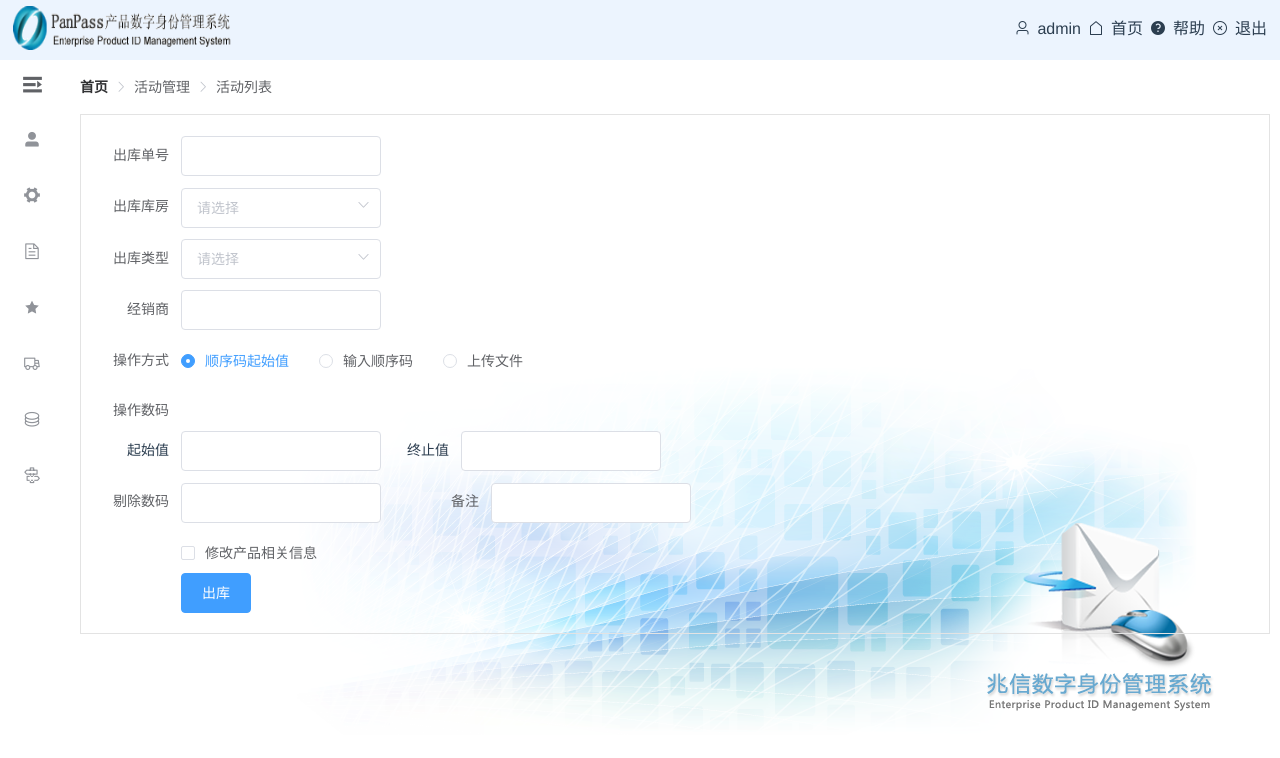
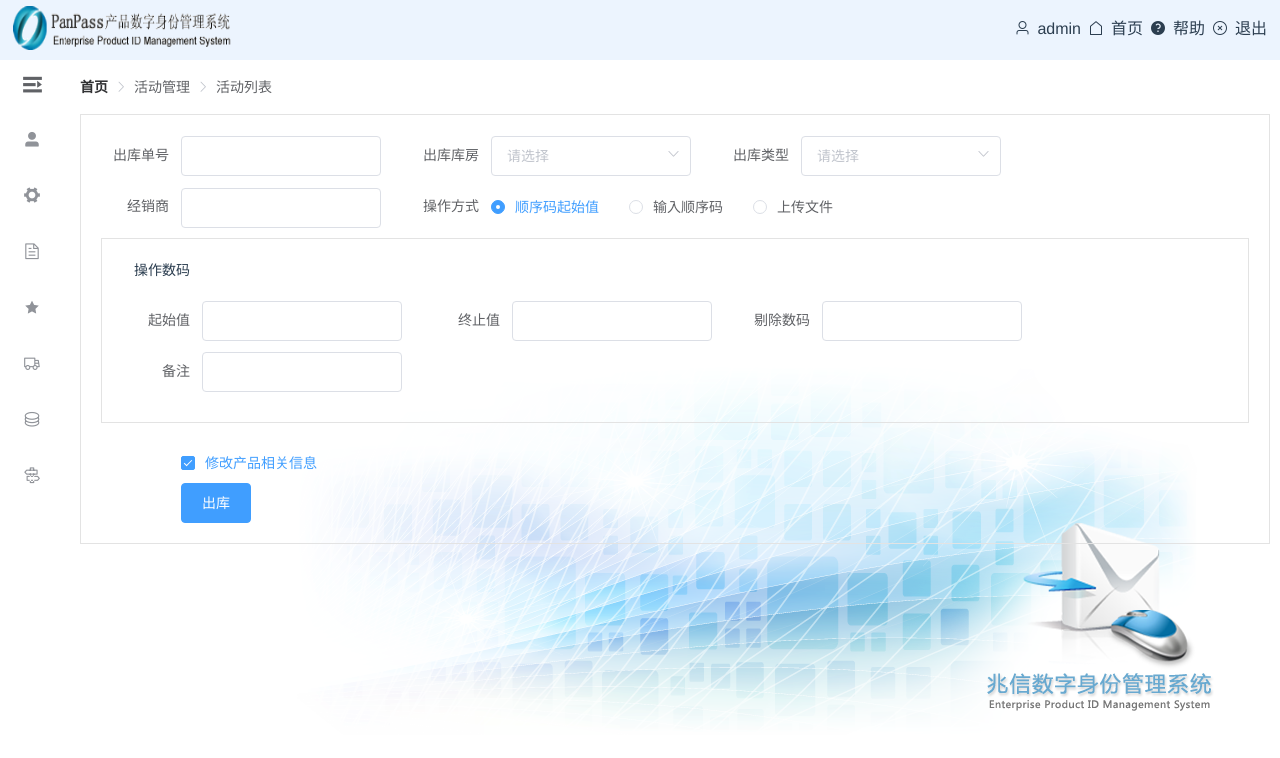
Before and after one commit to mike601121815/-, a Vue app: page /#/outStoreSeqCode in a window 1280 px wide. Shown: the top 758 px of the page. Built offline with nearby package versions, Linux system fonts and the light colour scheme.

Commit message:
wq出库单查询界面样式加入产品选择弹窗

```diff
--- a/src/pages/outListQry.vue
+++ b/src/pages/outListQry.vue
@@ -32,7 +32,19 @@
 				</el-form-item>
 
                 <el-form-item label="产品">
-					<el-input  clearble></el-input>
+					<el-popover
+  					placement="right"
+  					width="550"
+  					trigger="click">
+  					<el-table :data="gridData">
+    				<el-table-column style="text-align: center;" width="80" property="id" label="序号"></el-table-column>
+    				<el-table-column width="80" property="num" label="产品编号"></el-table-column>
+    				<el-table-column width="200" property="name" label="产品名称"></el-table-column>
+					<el-table-column width="80" property="pr" label="产品品柜"></el-table-column>
+					<el-table-column width="80" property="scale" label="包装比例"></el-table-column>
+  					</el-table>
+  					<el-button slot="reference" style="display: inline-block;width:200px;text-align: left;color: #cecad1;" icon="el-icon-search">选择产品</el-button>
+				</el-popover>
 				</el-form-item>
 
                 <el-form-item label="出库库房">
@@ -105,6 +117,15 @@ export default {
 				label: '调拨出库'
 			}],
             checked: true,
+
+			gridData: [{
+          	id: '1',
+          	num: '01',
+          	name: '上海市普陀区金沙江路 1518 弄',
+			pr: '1',
+          	scale: '0x1'
+        	}],
+
 			tableData: []
 		}
 	}
@@ -134,4 +155,5 @@ export default {
 .el-checkbox{
     line-height: 19px;
 }
+
 </style>
--- a/src/pages/outStoreSeqCode.vue
+++ b/src/pages/outStoreSeqCode.vue
@@ -1,15 +1,15 @@
 <template>
 	<div class="content">
 		<div class="item">
-			<el-form ref="form" :inline="true" style="width:800px" :model="form" label-width="80px">
+			<el-form ref="form" :inline="true" :model="form" label-width="80px">
 				<el-form-item label="出库单号">
 					<el-input v-model="form.odd" clearble></el-input>
 				</el-form-item>
 
-                 <el-form-item label="出库库房" style="width:800px">
-					<el-select v-model="form.warehouse.value" placeholder="请选择" >
+                 <el-form-item label="出库库房" >
+					<el-select v-model="warehouse.value" placeholder="请选择" >
 						<el-option
-						v-for="item in form.warehouse"
+						v-for="item in warehouse"
 						:key="item.value"
 						:label="item.label"
 						:value="item.value">
@@ -17,10 +17,10 @@
 					</el-select>
 				</el-form-item>
 
-                <el-form-item label="出库类型" style="width:800px">
-					<el-select v-model="form.outstock.value" placeholder="请选择" >
+                <el-form-item label="出库类型" >
+					<el-select v-model="outstock.value" placeholder="请选择" >
 						<el-option
-						v-for="item in form.outstock"
+						v-for="item in outstock"
 						:key="item.value"
 						:label="item.label"
 						:value="item.value">
@@ -40,26 +40,27 @@
                         <el-radio :label="3">上传文件</el-radio>
                     </el-radio-group>
 				</el-form-item>
-
-                <el-form-item label="操作数码"  style="width:800px">
-                    <div style="width:800px">
-                        <label style="display: inline-block;text-align: right; width:80px;padding:0 12px 0 0">起始值</label>
-                        <el-input  clearble></el-input>
-                        <label style="display: inline-block;text-align: right; width:80px;padding:0 12px 0 0">终止值</label>
-                        <el-input  clearble></el-input>
-                    </div>
+				<div style="margin-top: 0px;" class="item">
+				 <div style="width:800px; height:41px">
+				<label style="display: inline-block;text-align: right; width:80px;padding:0 12px 0 0">操作数码</label>
+                </div>
+				<el-form-item label="起始值" >
+                   <el-input  clearble></el-input>
 				</el-form-item>
-
+				<el-form-item label="终止值" >
+                   <el-input  clearble></el-input>
+				</el-form-item>
 				<el-form-item label="剔除数码">
 					<el-input  clearble></el-input>
 				</el-form-item>
-
-                <el-form-item label="备注">
+				 <el-form-item label="备注">
 					<el-input  clearble></el-input>
 				</el-form-item>
+				</div>
+
 
                 <el-form-item style="width:800px;margin:0 80px;">
-					<el-checkbox v-model="checked">修改产品相关信息</el-checkbox>
+					<el-checkbox v-model="form.checked">修改产品相关信息</el-checkbox>
 				</el-form-item>
 			</el-form>
 			<div class="btn">
@@ -82,7 +83,13 @@ export default {
 				value: '选项2',
 				label: '更新时间'
 			}],
-            warehouse: [{
+
+			dealer:'',
+			radio: 1,
+            checked: true,
+
+			},
+ 			warehouse: [{
 				value: '仓库1',
 				label: '芬腾仓库'
 			}],
@@ -93,13 +100,7 @@ export default {
 				value: '出库2',
 				label: '调拨出库'
 			}],
-			dealer:'',
-			radio: 1,
-            checked: true,
-
-			},
-
-			tableData: []
+			tableData: [],
 		}
 	}
 }
```
Also changed, not shown: 1 other file (tests, documents, lock files or other folders).
